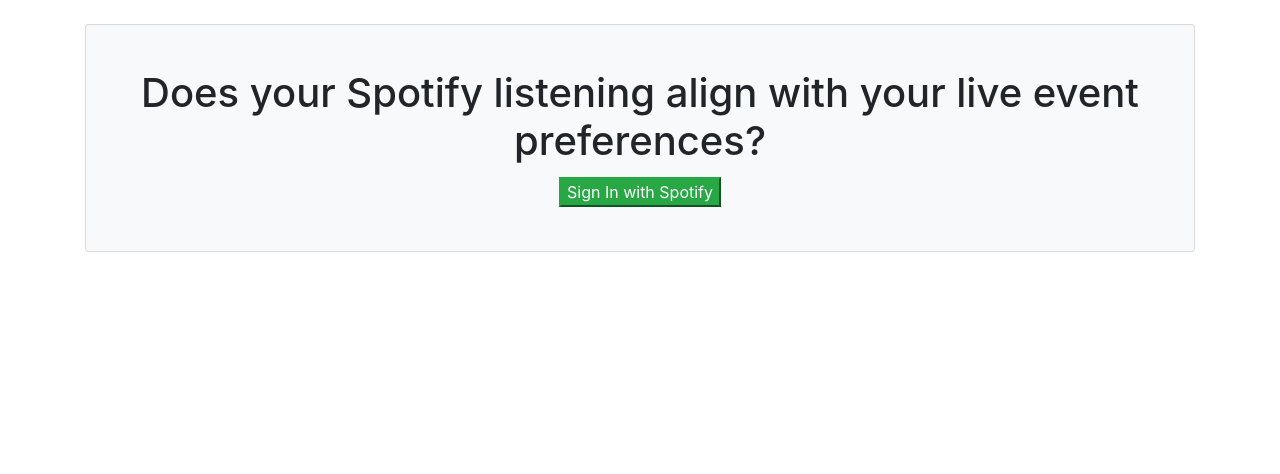
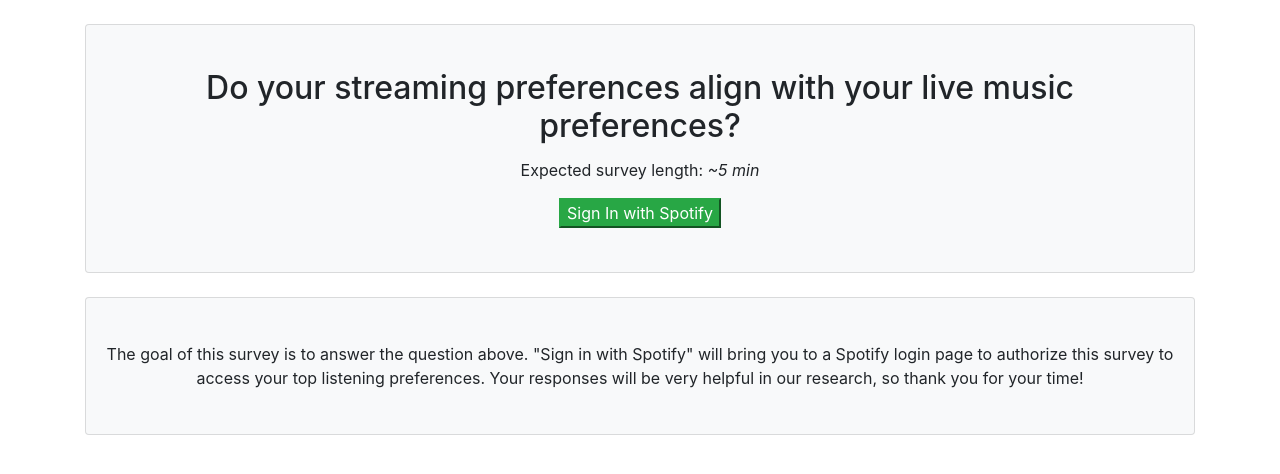
Before and after one commit to rghusb/spotify-playground, a Flask app: page / in a window 1280 px wide. Shown: the part 56-530 px from the top of the page. Run offline with Flask 2, Linux system fonts and the light colour scheme; some libraries are stand-ins or nearby versions.

Commit message:
chore: visual and copy edits based on feedback

```diff
--- a/database.py
+++ b/database.py
@@ -1,5 +1,7 @@
 """Database Interface"""
 from myapp import db
+from flask import session
+from myapp.models.user_info import UserInfo
 
 
 def create_tables():
--- a/myapp/templates/home.html
+++ b/myapp/templates/home.html
@@ -5,11 +5,20 @@
     <div class="card bg-light">
         <br>
         <div class="card-body text-center">
-            <h1 class="card-title">Does your Spotify listening align with your live event preferences?</h1>
+            <h2 class="card-title">Do your streaming preferences align with your live music preferences?</h2>
+            <p class="card-text">Expected survey length: <i>~5 min</i></p>
             <form method="POST" action="/login/">
                 <input type="submit" class="btn-success" value="Sign In with Spotify">
             </form>
         </div>
         <br>
     </div>
+    <br>
+    <div class="card bg-light">
+        <br>
+        <div class="card-body text-center">
+            <p class="card-text">The goal of this survey is to answer the question above. "Sign in with Spotify" will bring you to a Spotify login page to authorize this survey to access your top listening preferences. Your responses will be very helpful in our research, so thank you for your time!</p>
+        </div>
+        <br>
+    </div>
 {% endblock %}
--- a/myapp/templates/user_survey.html
+++ b/myapp/templates/user_survey.html
@@ -1,8 +1,7 @@
 {% extends "base.html" %}
 {% block content %}
     <p>For Spotify User: {{ username }}</p>
-    <h1>Would you attend the following live events?</h1>
-    <br>
+    <h1>Would you attend shows by the following artists??</h1>
     <br>
     <form action="/save_survey/{{ username }}" method="POST" id="survey">
       <div id="content">
@@ -15,6 +14,6 @@
           <div>{% block user_info %}{% endblock %}</div>
       </div>
       <br>
-      <input type="submit" class="btn-primary" value="Submit Survey" />
+      <input type="submit" class="btn-success" value="Submit Survey" />
     </form>
 {% endblock %}
```
